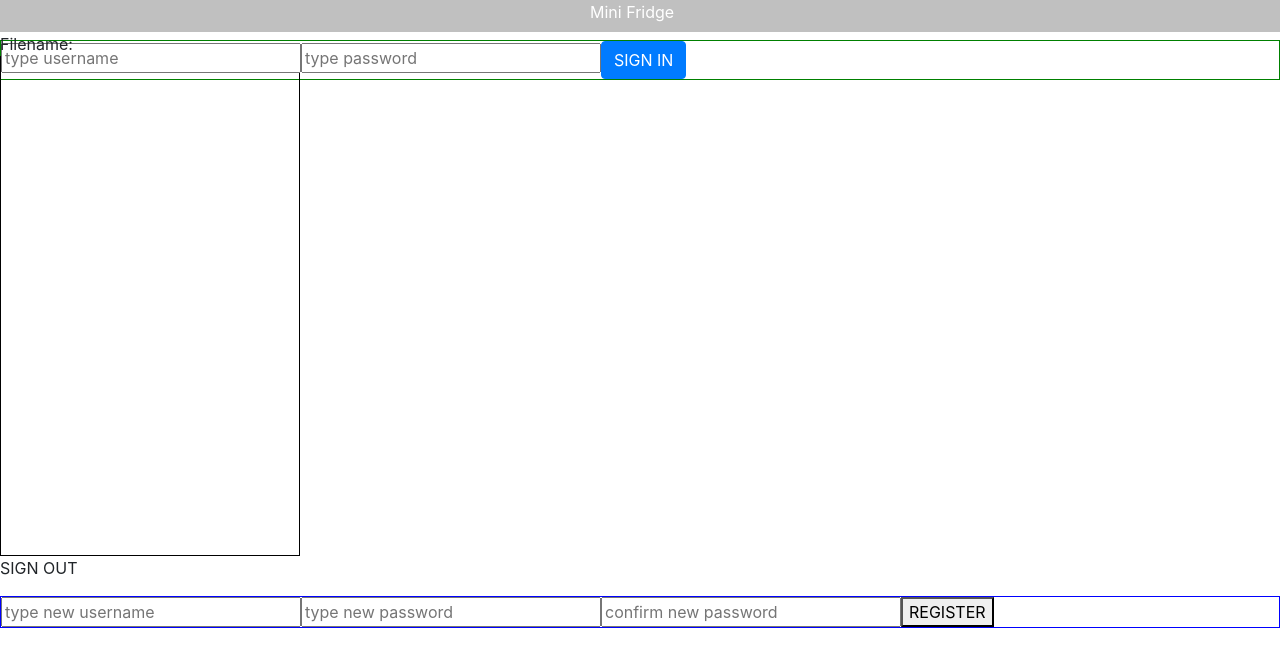
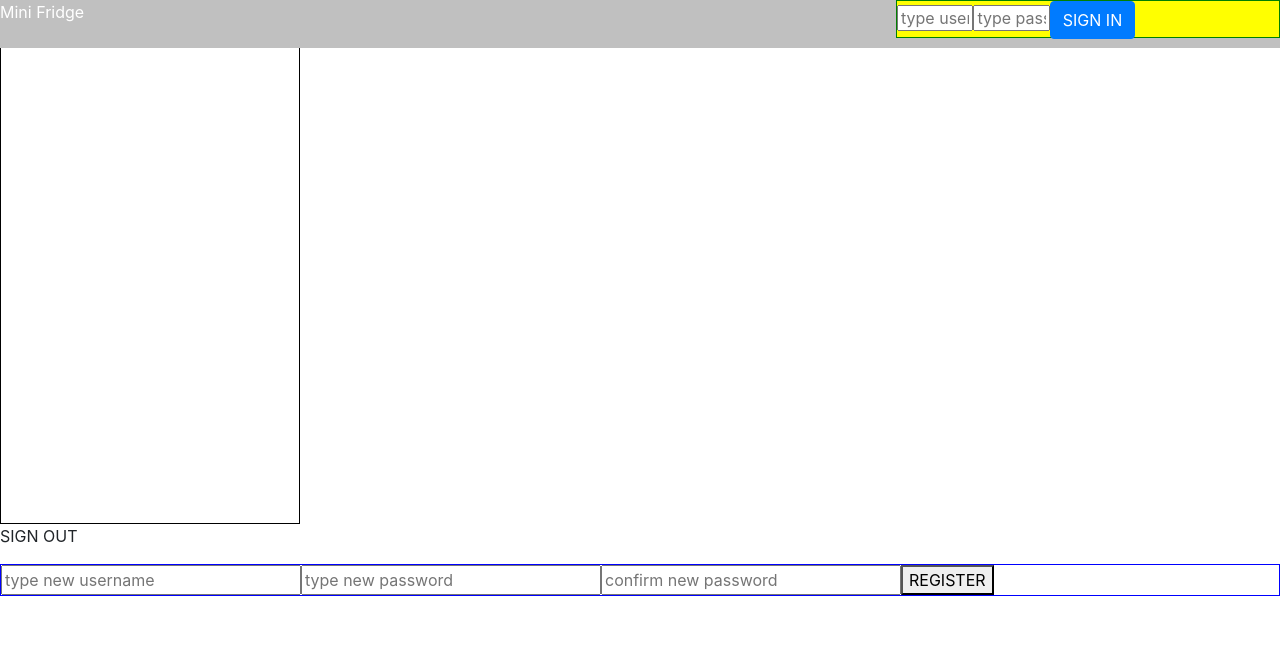
Before and after one commit to hnryzhng/mini-fridge, a React (Create React App) app in the folder client/: page / in a window 1280 px wide. Shown: the top 666 px of the page. Built offline with nearby package versions, Linux system fonts and the light colour scheme.

Commit message:
commented out ping heroku

```diff
--- a/client/src/App.js
+++ b/client/src/App.js
@@ -164,10 +164,10 @@ class LoginModule extends Component {
       return(
 
         <div id="login-module">
-          <form style={{ border: "1px solid green" }} onSubmit={this.login}>
+          <form onSubmit={this.login}>
 
-            <input type="text" style={{ width: "300px" }} placeholder="type username" name="username" onChange= {event=>this.setState({usernameInput: event.target.value})} />
-            <input type="text" style={{ width: "300px" }} placeholder="type password" name="password" onChange= {event=>this.setState({passwordInput: event.target.value})} />
+            <input type="text" id="login-username" placeholder="type username" name="username" onChange= {event=>this.setState({usernameInput: event.target.value})} />
+            <input type="text" id="login-password" placeholder="type password" name="password" onChange= {event=>this.setState({passwordInput: event.target.value})} />
 
             <button type="submit" className="btn btn-primary">
               SIGN IN
@@ -289,7 +289,12 @@ class NavigationControl extends Component {
       showComponent = <LoginModule handleLoginModule={ this.props.handleLoginModule } />
     }
 
-    return(showComponent);
+    return(
+
+    	<div id="navigation-control-container">
+    		{ showComponent }
+    	</div>
+    	);
   }
 
 }
@@ -299,7 +304,9 @@ class Logo extends Component {
     return(
 
       <div id="logo-container">
-        <p id="logo-text"> Mini Fridge </p>
+        <div id="logo">
+        	<p> Mini Fridge </p>
+        </div>
       </div>
 
 
--- a/client/src/styles.css
+++ b/client/src/styles.css
@@ -1,15 +1,41 @@
 #navibar {
+	position: fixed;
 	width: 100%;
-	height: 2em;
+	height: 3em;
 	background-color: #c0c0c0;
 }
 
-#logo-container {
-	margin: 0 auto;
-	width: 100px;
+
+#navigation-control-container {
+	position: absolute;
+	top: 0;
+	right: 0;
+	width: 30%;
+	height: 80%;
+	background-color: yellow;
 }
 
-#logo-text {
+#login-module {
+	width: 100%;
+	height: 100%;
+	border: 1px solid green;
+}
+
+#login-username {
+	width: 20%;
+	height: 100%;
+}
+
+#login-password {
+	width: 20%;
+	height: 100%;
+}
+
+#logo-container {
+
+}
+
+#logo {
 	color: #ffffff;
 }
 
```
Also changed, not shown: 1 other file (tests, documents, lock files or other folders).
